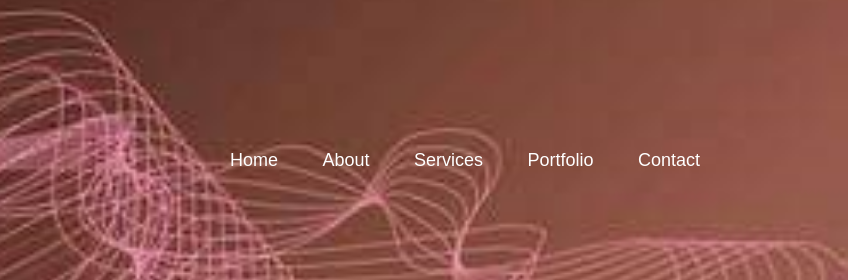
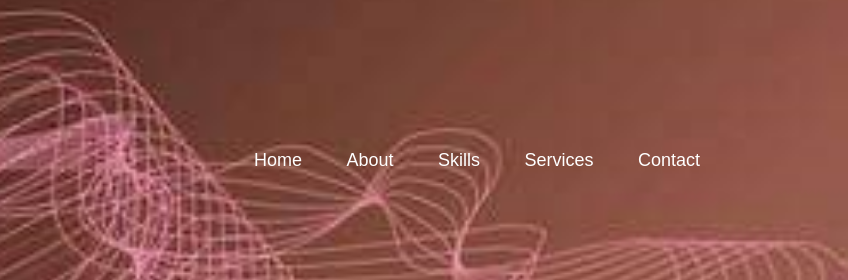
Before and after one commit to leslieriola/leslieriola.github.io, a plain HTML site: page index.html in a window 1280 px wide. Shown: the top 280 px of the page, 432-1280 px from the left. Drawn offline with Linux system fonts and the light colour scheme.

Commit message:
Update Website

```diff
--- a/index.html
+++ b/index.html
@@ -16,8 +16,8 @@
     <ul id="sidemenu">
         <li><a href="#header">Home</a></li>
         <li><a href="#about">About</a></li>
-        <li><a href="#services">Services</a></li>
-        <li><a href="#portfolio">Portfolio</a></li>
+        <li><a href="#services">Skills</a></li>
+        <li><a href="#portfolio">Services</a></li>
         <li><a href="#contact">Contact</a></li>
         <i class="fas fa-times"onclick="closemenu()"></i>
     </ul>
```
